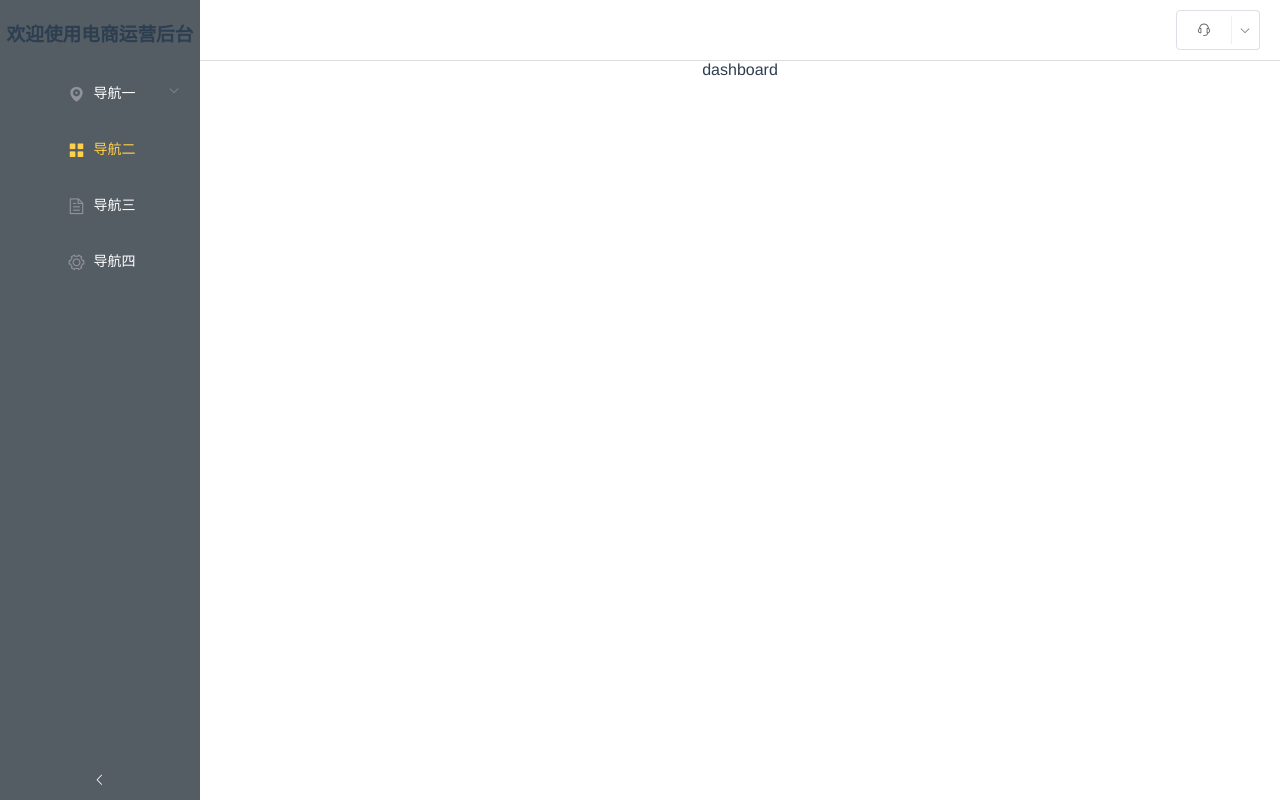
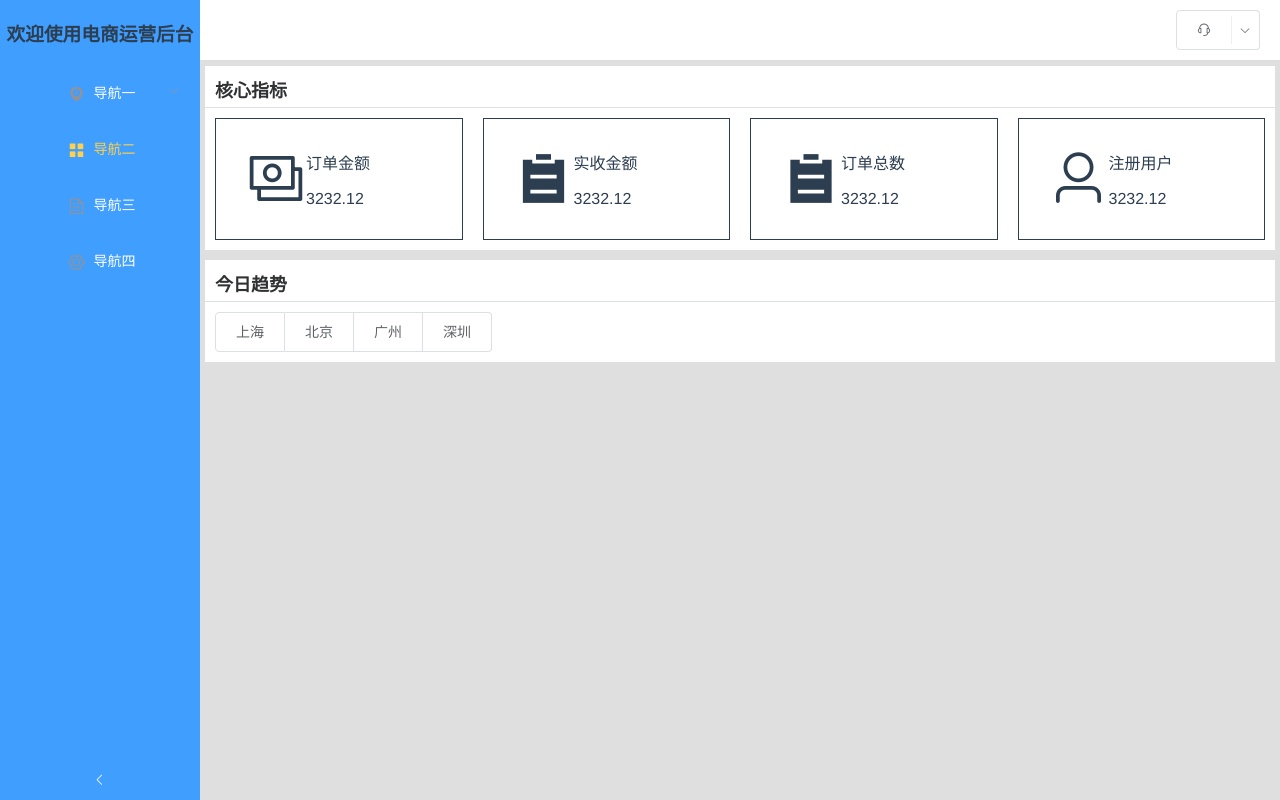
Before and after one commit to taosin/vue-mall-admin, a Vue app: page /dashboard in a window 1280 px wide. Built offline with nearby package versions, Linux system fonts and the light colour scheme.

Commit message:
add dashboard.vue

```diff
--- a/src/assets/css/common.scss
+++ b/src/assets/css/common.scss
@@ -1,3 +1,22 @@
 @import '~element-ui/lib/theme-chalk/index.css';
 
 $sideBg: #545c64;
+
+.title-text{
+    color: #303133;
+    font-size: 18px;
+    font-weight: bold;
+    text-align: left;
+    padding: 10px 0 5px 10px;
+    border-bottom: 1px solid #DCDFE6;
+}
+
+section{
+    background-color: #fff;
+    margin-bottom: 10px;
+    .content{
+        width: inherit;
+        padding: 10px;
+        text-align: left;
+    }
+}
--- a/src/views/dashboard/index.vue
+++ b/src/views/dashboard/index.vue
@@ -1,5 +1,32 @@
 <template>
-    <div>
-        dashboard
-    </div>
+  <div class="dashboard-container">
+    <section>
+        <section-first></section-first>
+    </section>
+    <section>
+        <section-second></section-second>
+    </section>
+  </div>
 </template>
+<script>
+import sectionFirst from './section-first.vue';
+import sectionSecond from './section-second.vue';
+export default{
+    components:{
+        sectionFirst,
+        sectionSecond
+    },
+    data(){
+        return{
+         };
+    },
+    mounted(){
+    },
+    watch:{
+    },
+    computed:{
+   },
+    methods:{
+    }
+};
+</script>
--- /dev/null
+++ b/src/views/dashboard/section-first.vue
@@ -0,0 +1,79 @@
+<template>
+  <div class="section">
+    <div class="title-text">
+      核心指标
+    </div>
+    <div class="content">
+      <el-row :gutter="20">
+        <template v-for="(item, index) in items">
+          <el-col :span="6" :key="index">
+            <div class="card">
+              <i :class="item.icon"></i>
+              <div class="title-and-value">
+                <p>
+                  {{ item.title }}
+                </p>
+                <p class="money">
+                  {{ item.value }}
+                </p>
+              </div>
+            </div>
+          </el-col>
+        </template>
+      </el-row>
+    </div>
+  </div>
+</template>
+<script>
+export default {
+  components: {},
+  data() {
+    return {
+      items: [
+        {
+          title: "订单金额",
+          value: 3232.12,
+          tip: "今日已支付订单金额汇总",
+          icon: "el-icon-money"
+        },
+        {
+          title: "实收金额",
+          value: 3232.12,
+          tip: "今日已支付订单实收金额汇总",
+          icon: "el-icon-s-order"
+        },
+        {
+          title: "订单总数",
+          value: 3232.12,
+          tip: "今日已支付订单数量汇总",
+          icon: "el-icon-s-order"
+        },
+        {
+          title: "注册用户",
+          value: 3232.12,
+          tip: "今日新注册用户数量汇总",
+          icon: "el-icon-user"
+        }
+      ]
+    };
+  },
+  mounted() {},
+  watch: {},
+  computed: {},
+  methods: {}
+};
+</script>
+<style lang="less">
+.section {
+  width: inherit;
+  .card {
+    border: 1px solid;
+    display: flex;
+    align-items: center;
+    padding: 15px 30px;
+    i {
+      font-size: 60px;
+    }
+  }
+}
+</style>
--- /dev/null
+++ b/src/views/dashboard/section-second.vue
@@ -0,0 +1,15 @@
+<template>
+  <div class="section">
+    <div class="title-text">
+      今日趋势
+    </div>
+    <div class="content">
+      <el-radio-group v-model="radio1">
+        <el-radio-button label="上海"></el-radio-button>
+        <el-radio-button label="北京"></el-radio-button>
+        <el-radio-button label="广州"></el-radio-button>
+        <el-radio-button label="深圳"></el-radio-button>
+      </el-radio-group>
+    </div>
+  </div>
+</template>
--- a/src/views/layout/index.vue
+++ b/src/views/layout/index.vue
@@ -1,18 +1,25 @@
 <template>
   <div class="layout container">
-    <aside class="left-aside" :style="{width: collspan?'64px':'200px'}">
-      <h3 v-show="!collspan">{{site_title}}</h3>
+    <aside class="left-aside" :style="{ width: collspan ? '64px' : '200px' }">
+      <h3 v-show="!collspan">{{ site_title }}</h3>
       <menu-side :isCollapse="collspan"></menu-side>
       <div class="bottom-collspan">
-        <el-button type="text" :icon="collspan?'el-icon-arrow-right':'el-icon-arrow-left'" @click="collspan=!collspan"></el-button>
+        <el-button
+          type="text"
+          :icon="collspan ? 'el-icon-arrow-right' : 'el-icon-arrow-left'"
+          @click="collspan = !collspan"
+        ></el-button>
       </div>
     </aside>
-    <main class="right-container" :style="{left: collspan?'64px':'200px'}">
+    <main
+      class="right-container"
+      :style="{ left: collspan ? '64px' : '200px' }"
+    >
       <header class="top-header">
         <top-header></top-header>
       </header>
       <main class="main-container">
-        <router-view> </router-view>
+        <router-view class="view-router"> </router-view>
       </main>
     </main>
   </div>
@@ -27,7 +34,7 @@ export default {
   },
   data() {
     return {
-      site_title: '欢迎使用电商运营后台',
+      site_title: "欢迎使用电商运营后台",
       collspan: false
     };
   },
@@ -53,13 +60,13 @@ export default {
     width: 200px;
     // border-right: 1px solid;
     box-sizing: border-box;
-    background-color: #545c64;
-    transition: .3s;
-    .bottom-collspan{
+    background-color: #409EFF;
+    transition: 0.3s;
+    .bottom-collspan {
       position: absolute;
       bottom: 0;
       width: inherit;
-      .el-button{
+      .el-button {
         color: #fff;
       }
     }
@@ -67,7 +74,7 @@ export default {
   .right-container {
     right: 0;
     left: 200px;
-    transition: .3s;
+    transition: 0.3s;
     .top-header {
       position: relative;
       height: 60px;
@@ -77,6 +84,18 @@ export default {
       flex-direction: row-reverse;
       padding-right: 20px;
     }
+    .main-container {
+      padding: 5px;
+      padding-bottom: 0;
+      background-color: #dfdfdf;
+      height: calc(100% - 61px);
+      box-sizing: border-box;
+      overflow-y: auto;
+      .view-router{
+        border-radius: 2px;
+        height: 100%;
+      }
+    }
   }
 }
 </style>
--- a/src/views/layout/menu-side.vue
+++ b/src/views/layout/menu-side.vue
@@ -57,7 +57,7 @@ export default {
   },
   data() {
     return {
-      sideBg: "#545c64",
+      sideBg: "#409EFF",
       menus: [{
         title: '首页',
         path: '/dashboard',
```
